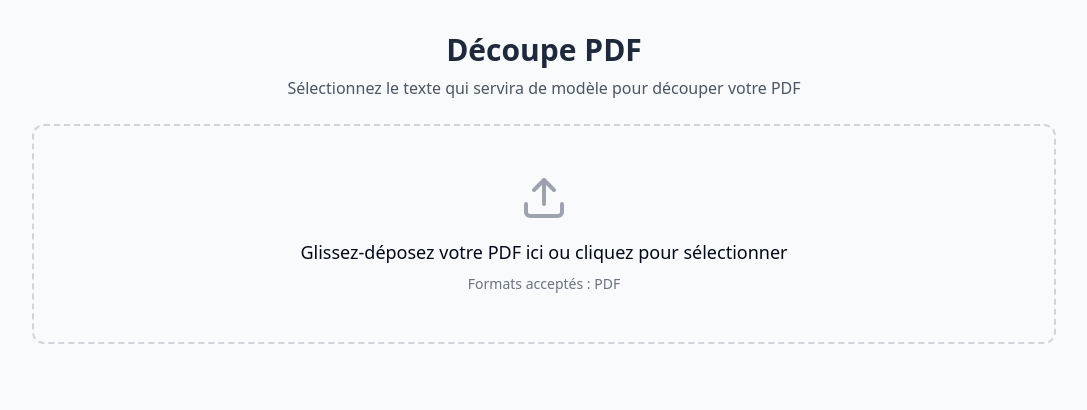
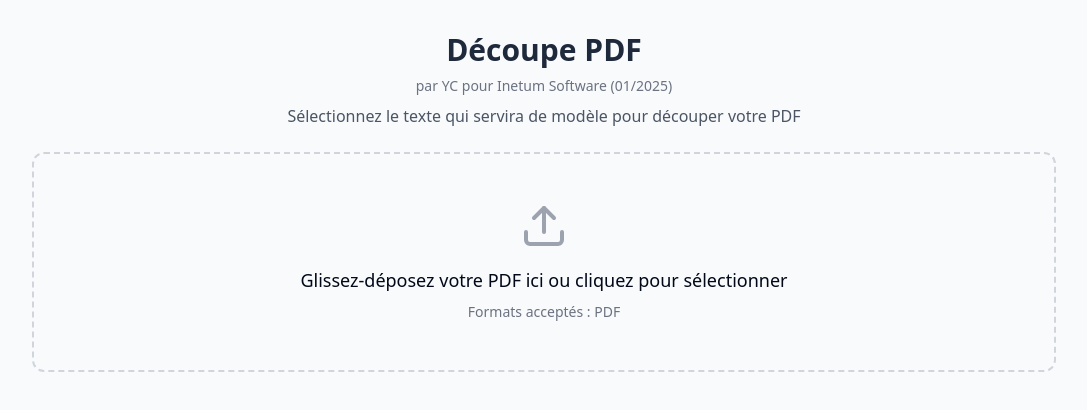
Before and after one commit to YannCariou/pdf-slicer-magic, a React (Vite) app: page / in a window 1280 px wide. Shown: the top 410 px of the page, without its empty margins (96-1183 px from the left). Built offline with nearby package versions, Linux system fonts and the light colour scheme.

Commit message:
Rename application title
Change the application title to "Découpe PDF" and add a subtitle "par YC pour Inetum Software (01/2025)" in smaller text.
[skip gpt_engineer]

```diff
--- a/index.html
+++ b/index.html
@@ -3,9 +3,9 @@
   <head>
     <meta charset="UTF-8" />
     <meta name="viewport" content="width=device-width, initial-scale=1.0" />
-    <title>pdf-slicer-magic</title>
-    <meta name="description" content="Lovable Generated Project" />
-    <meta name="author" content="Lovable" />
+    <title>Découpe PDF</title>
+    <meta name="description" content="Découpe PDF par YC pour Inetum Software" />
+    <meta name="author" content="YC" />
     <meta property="og:image" content="/og-image.png" />
   </head>
 
--- a/src/pages/Index.tsx
+++ b/src/pages/Index.tsx
@@ -21,7 +21,10 @@ const Index = () => {
       <div className="max-w-5xl mx-auto space-y-6 animate-fade-in">
         <header className="text-center space-y-2">
           <h1 className="text-3xl font-bold text-[#1E293B]">Découpe PDF</h1>
-          <p className="text-gray-600">
+          <p className="text-sm text-gray-500">
+            par YC pour Inetum Software (01/2025)
+          </p>
+          <p className="text-gray-600 mt-4">
             Sélectionnez le texte qui servira de modèle pour découper votre PDF
           </p>
         </header>
```
